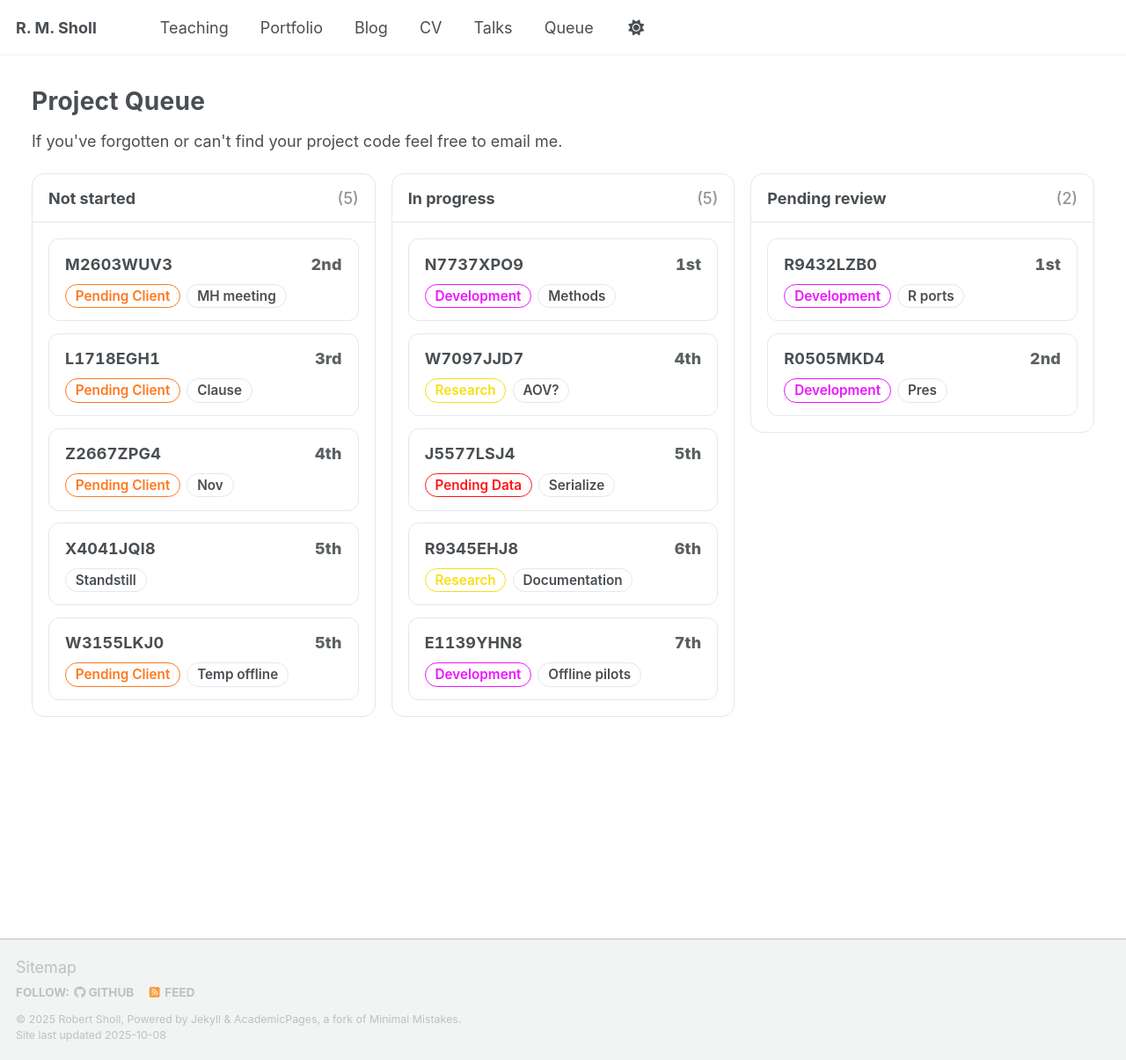
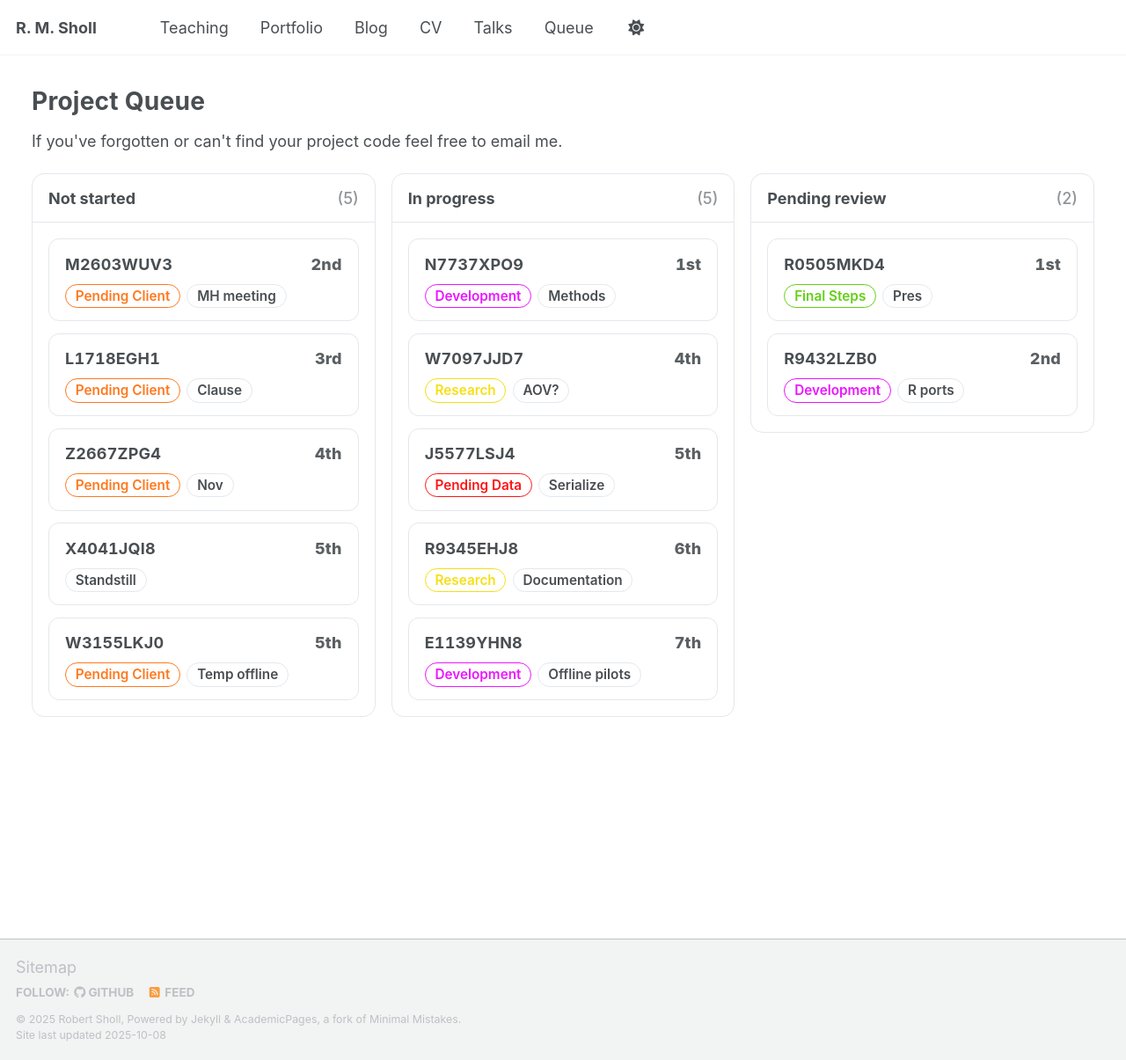
Before and after one commit to rmshksu/rmshksu.github.io, a Jekyll site: the page built from _pages/queue.md, in a window 1280 px wide and 1205 px high. Shown: the whole window at 88% size. Built offline with Jekyll 4.4.1, drawn with Linux system fonts in a browser that asks for light colours; a script that is not in the unit is left out.

Commit message:
forgot my chip

```diff
--- a/_data/queue.yml
+++ b/_data/queue.yml
@@ -9,14 +9,14 @@ projects:
   - code: R0505MKD4
     #client_hint:
     status: "Pending review"
-    queue: 2
+    queue: 1
     #due:
     notes: "Pres"
-    data-group: Development
+    data-group: Final Steps
   - code: R9432LZB0
     #client_hint:
     status: "Pending review"
-    queue: 1
+    queue: 2
     #due:
     notes: "R ports"
     data-group: Development
```
